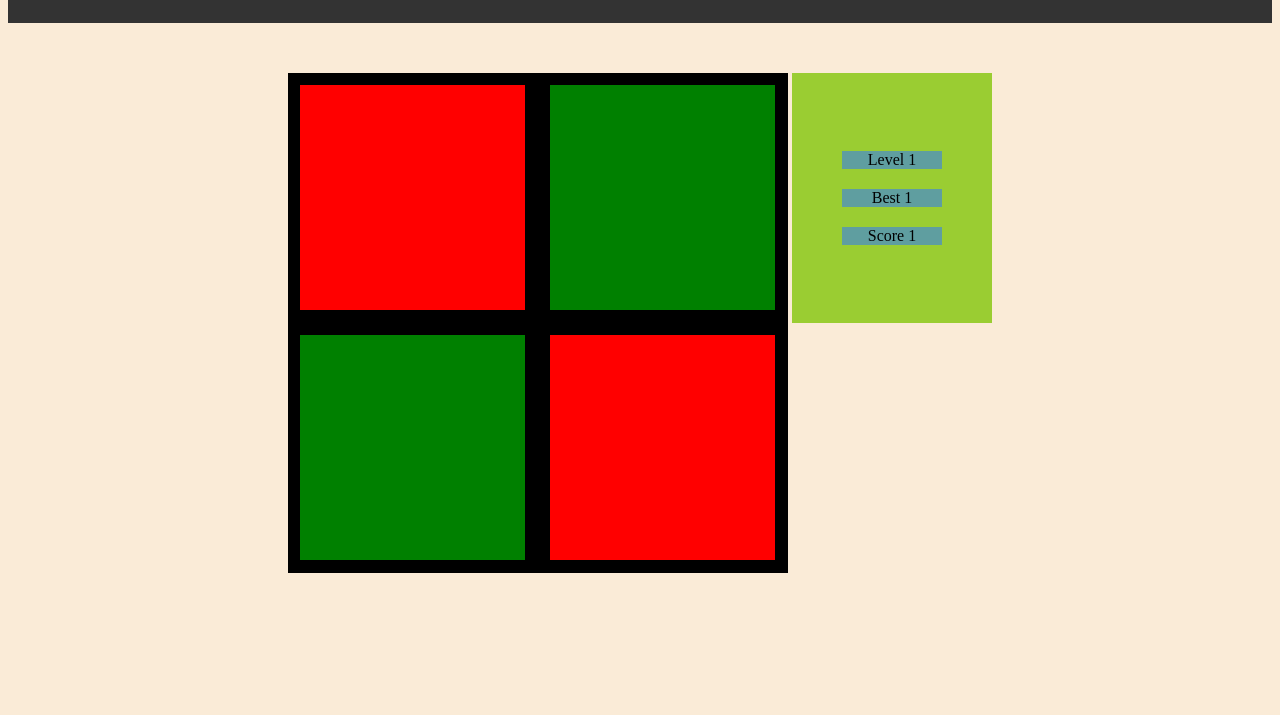
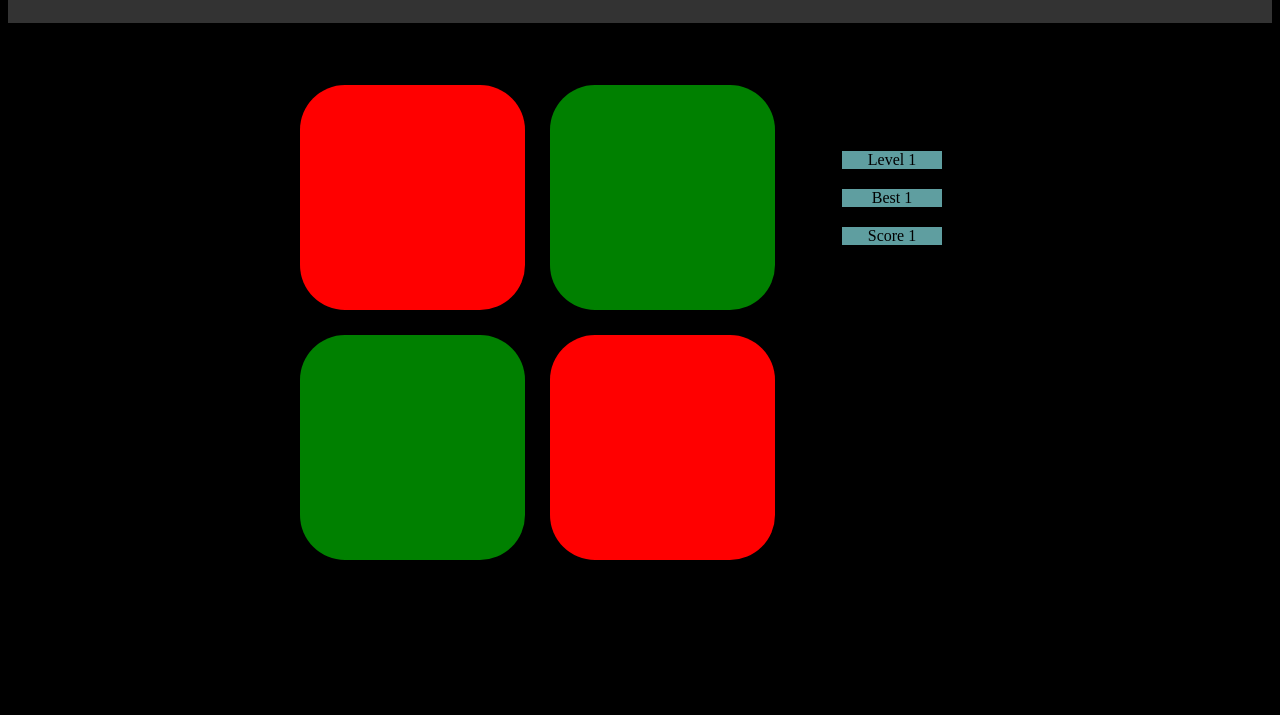
Before and after one commit to stabak/rubik2D, a plain HTML site: page src/index.html in a window 1280 px wide. Shown: the part 85-800 px from the top of the page. Drawn offline with Linux system fonts and the light colour scheme.

Commit message:
round rectangle

```diff
--- a/css/rubik.css
+++ b/css/rubik.css
@@ -1,6 +1,6 @@
 body {
     text-align: center;
-    background-color: antiquewhite;
+    background-color: black;
     overflow-y:hidden;
 }
 #header-container{
@@ -22,7 +22,7 @@ body {
     align-content: center;
     vertical-align: top;
     display: inline-block;
-    background-color: yellowgreen;
+    background-color: black;
     width: 200px;
     height: 250px;
 }
--- a/src/index.html
+++ b/src/index.html
@@ -3,7 +3,6 @@
         <title>Rubik2D</title>
         <link rel="stylesheet" type="text/css" href="../css/rubik.css">
         <script src="../libs/jquery.js"></script>
-        <script src="../libs/jquery.line.js"></script>
         <script src="js/Rubik.js"></script>
         <script src="js/Cell.js"></script>
         <script src="js/Grid.js"></script>
--- a/src/js/Grid.js
+++ b/src/js/Grid.js
@@ -98,6 +98,8 @@ Grid.prototype.MixRandomly = function(times) {
 };
 
 Grid.prototype.IsResolved = function() {
+    if(this.width === 1 || this.height === 1) return false;
+
     for(var i = 0; i < this.array.length; i++){
         for(var j =0; j< this.array[i].length-1; j++){
             if(this.array[i][j].content !== this.array[i][j+1].content){
--- a/src/js/GridController.js
+++ b/src/js/GridController.js
@@ -24,7 +24,7 @@ function GridController(grid, gridRenderer, containerCanvas){
 
     this.soundmanager = new SoundManager();
 
-    this.shiftThreshold = 5;
+    this.shiftThreshold = 10;
     this.reset();
 }
 
@@ -43,12 +43,16 @@ GridController.prototype.reset = function(){
 }
 
 GridController.prototype.OnMouseMove = function(e){
+    var mousePosInCanvas = {x:  e.pageX - this.containerCanvas.offset().left, y: e.pageY - this.containerCanvas.offset().top};
+    var hoverCellIndex = this.gridRenderer.CalculateCellIndex(mousePosInCanvas.x,mousePosInCanvas.y);
+    if(hoverCellIndex !== undefined) console.log(hoverCellIndex.x + " " + hoverCellIndex.y);
+    GridRenderer.D
     if(this.isGridShifting){
         //console.log("onmouse move");
 
         var mousePos = {x: e.pageX, y: e.pageY};
 
-        //this.mouseDownPosInCanvas = {x: mousePos.x - this.containerCanvas.offset().left, y: mousePos.y - this.containerCanvas.offset().top};
+
         this.difDirection = {x: mousePos.x - this.mouseDownPosInPage.x , y: mousePos.y - this.mouseDownPosInPage.y};
 
         if(this.isShiftingDirectionSelected === false){
--- a/src/js/GridRenderer.js
+++ b/src/js/GridRenderer.js
@@ -49,7 +49,7 @@ GridRenderer.prototype.Draw = function(){
 }
 
 GridRenderer.prototype.DrawShiftedCells = function(){
-    this.CalculateClickedCellIndex();
+    this.clickedPointIndex = this.CalculateCellIndex(this.clickedPointInCanvas.x, this.clickedPointInCanvas.y);
     var visibleShift;
     var it = 0;
     var i = 0;
@@ -75,17 +75,35 @@ GridRenderer.prototype.DrawShiftedCells = function(){
     }
 }
 
-GridRenderer.prototype.CalculateClickedCellIndex = function(){
-    this.clickedPointIndex.x = Math.floor(this.clickedPointInCanvas.x / this.cellContainerWidth);
-    this.clickedPointIndex.y = Math.floor(this.clickedPointInCanvas.y / this.cellContainerHeight);
+GridRenderer.prototype.CalculateCellIndex = function(X, Y){
+    if(X<0 || X >= this.containerCanvas.width() || Y < 0 || Y >= this.containerCanvas.height()) return undefined;
+    return {x: Math.floor(X / this.cellContainerWidth), y : Math.floor(Y / this.cellContainerHeight)};
 }
 
 GridRenderer.prototype.DrawCell = function(indexX, indexY, shiftX, shiftY){
-    this.ctx.save();
     var X = Math.floor( this.cellHorizontalSeperation*0.5 + indexX * (this.cellWidth + this.cellHorizontalSeperation)) + shiftX;
     var Y = Math.floor( this.cellVerticalSeperation*0.5 + indexY * (this.cellHeight + this.cellVerticalSeperation)) + shiftY;
-    this.ctx.fillStyle = this.colors[this.grid.array[indexY][indexX].content];
-    this.ctx.fillRect (X, Y, this.cellWidth, this.cellHeight);
+    //this.ctx.fillStyle = this.colors[this.grid.array[indexY][indexX].content];
+    //this.ctx.fillRect (X, Y, this.cellWidth, this.cellHeight);
+    this.RoundRect(X,Y,this.cellWidth,this.cellHeight,this.cellWidth*0.2, this.colors[this.grid.array[indexY][indexX].content]);
+}
+
+GridRenderer.prototype.RoundRect = function(x, y, w, h, r, color){
+    if (w < 2 * r) r = w / 2;
+    if (h < 2 * r) r = h / 2;
+
+    this.ctx.save();
+
+    this.ctx.beginPath();
+    this.ctx.moveTo(x+r, y);
+    this.ctx.arcTo(x+w, y,   x+w, y+h, r);
+    this.ctx.arcTo(x+w, y+h, x,   y+h, r);
+    this.ctx.arcTo(x,   y+h, x,   y,   r);
+    this.ctx.arcTo(x,   y,   x+w, y,   r);
+    this.ctx.closePath();
+    this.ctx.fillStyle = color;
+    this.ctx.fill();
+
     this.ctx.restore();
 }
 
```
